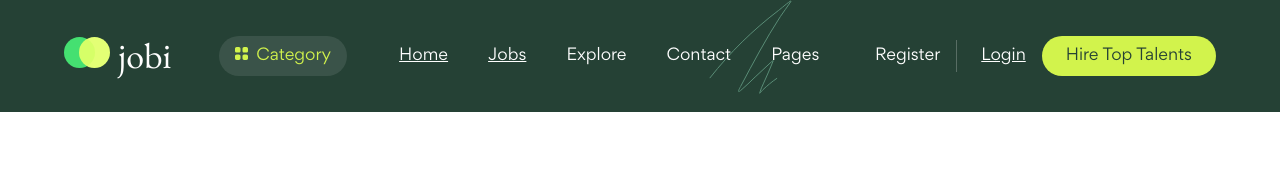
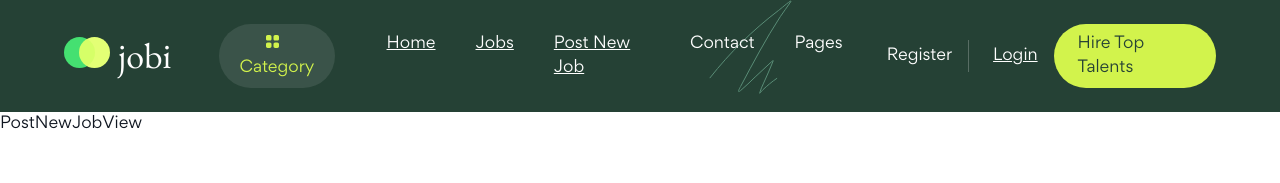
Before and after one commit to johnmal-dev/jobi, a React (Vite) app: page /jobs/new in a window 1280 px wide. Before the commit this address led to /error. Shown: the top 183 px of the page. Built offline with nearby package versions, Linux system fonts and the light colour scheme; no server answers; the database is empty.

Commit message:
add PostNewJobView and set up routing

```diff
--- a/src/components/Header.jsx
+++ b/src/components/Header.jsx
@@ -44,10 +44,10 @@ export default function Header() {
                       Jobs
                     </Link>
                     <Link
-                      to="#"
-                      className="rounded-full px-3 py-2 font-medium text-white hover:bg-secondary-100 hover:bg-opacity-10 hover:text-primary-300"
+                      to="/jobs/new"
+                      className="rounded-full px-3 py-2 font-medium text-white underline hover:bg-secondary-100 hover:bg-opacity-10 hover:text-primary-300"
                     >
-                      Explore
+                      Post New Job
                     </Link>
                     <Link
                       to="#"
@@ -158,7 +158,7 @@ export default function Header() {
                       >
                         Login
                       </Link>
-                      <Link to="/" className="btn btn-primary block">
+                      <Link to="/jobs/new" className="btn btn-primary block">
                         Hire Top Talents
                       </Link>
                     </>
@@ -194,10 +194,10 @@ export default function Header() {
               </Disclosure.Button>
               <Disclosure.Button
                 as="a"
-                href="#"
+                href="/jobs/new"
                 className="block rounded-full px-3 py-2 text-base font-medium text-white hover:bg-secondary-100 hover:bg-opacity-10 hover:text-primary-300"
               >
-                Explore
+                Post New Job
               </Disclosure.Button>
               <Disclosure.Button
                 as="a"
--- a/src/components/Main.jsx
+++ b/src/components/Main.jsx
@@ -4,6 +4,7 @@ import ErrorView from './views/ErrorView'
 import HomeView from './views/HomeView'
 import JobDetailsView from './views/JobDetailsView'
 import JobsView from './views/JobsView'
+import PostNewJobView from './views/PostNewJobView'
 
 const Main = () => {
   return (
@@ -11,6 +12,7 @@ const Main = () => {
       <Route path="/" element={<HomeView />} />
       <Route path="/jobs" element={<JobsView />} />
       <Route path="/jobs/:jobId" element={<JobDetailsView />} />
+      <Route path="/jobs/new" element={<PostNewJobView />} />
       <Route path="/error" element={<ErrorView />} />
       <Route path="*" element={<ErrorView />} />
     </Routes>
--- /dev/null
+++ b/src/components/views/PostNewJobView.jsx
@@ -0,0 +1,7 @@
+import React from 'react'
+
+const PostNewJobView = () => {
+  return <div>PostNewJobView</div>
+}
+
+export default PostNewJobView
```
